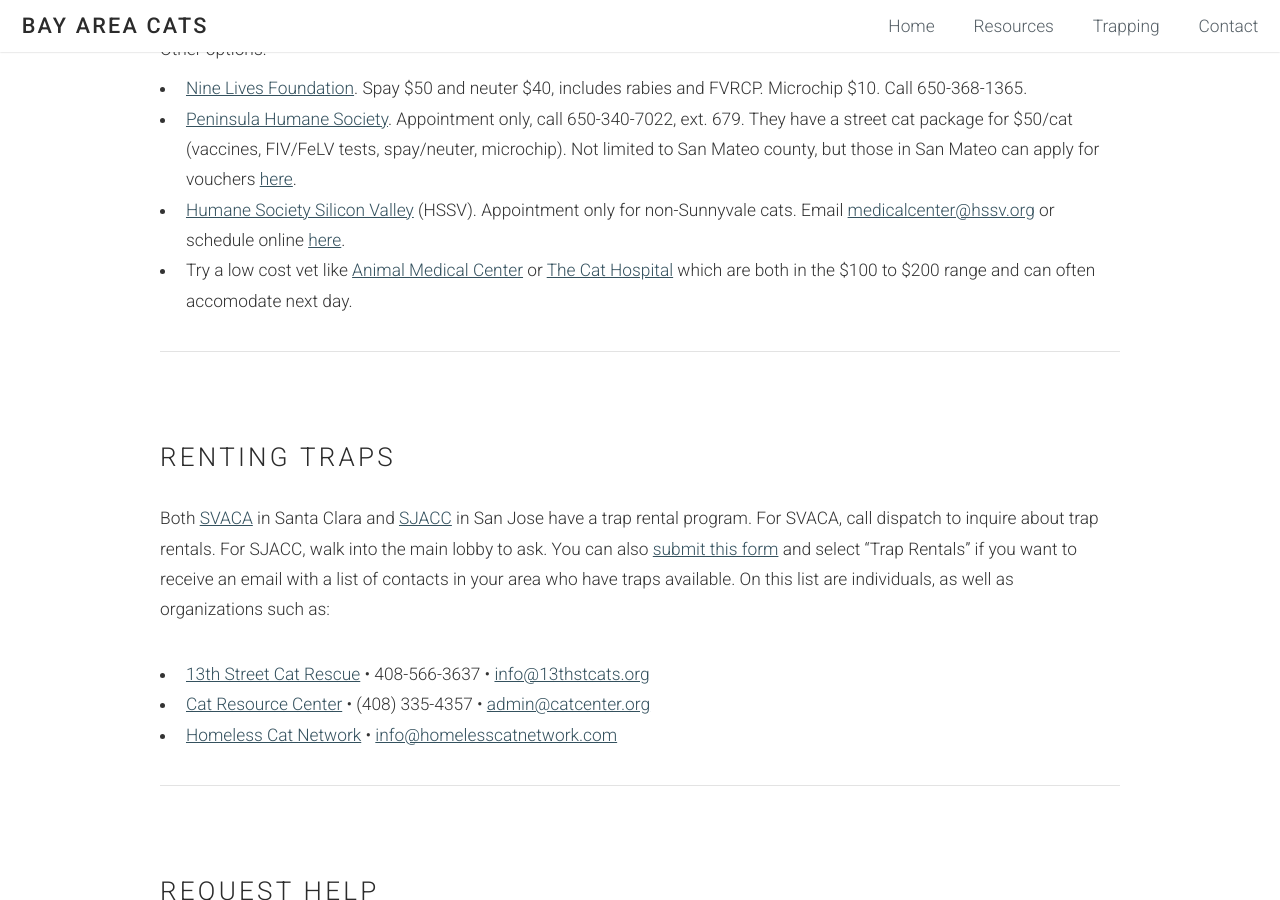
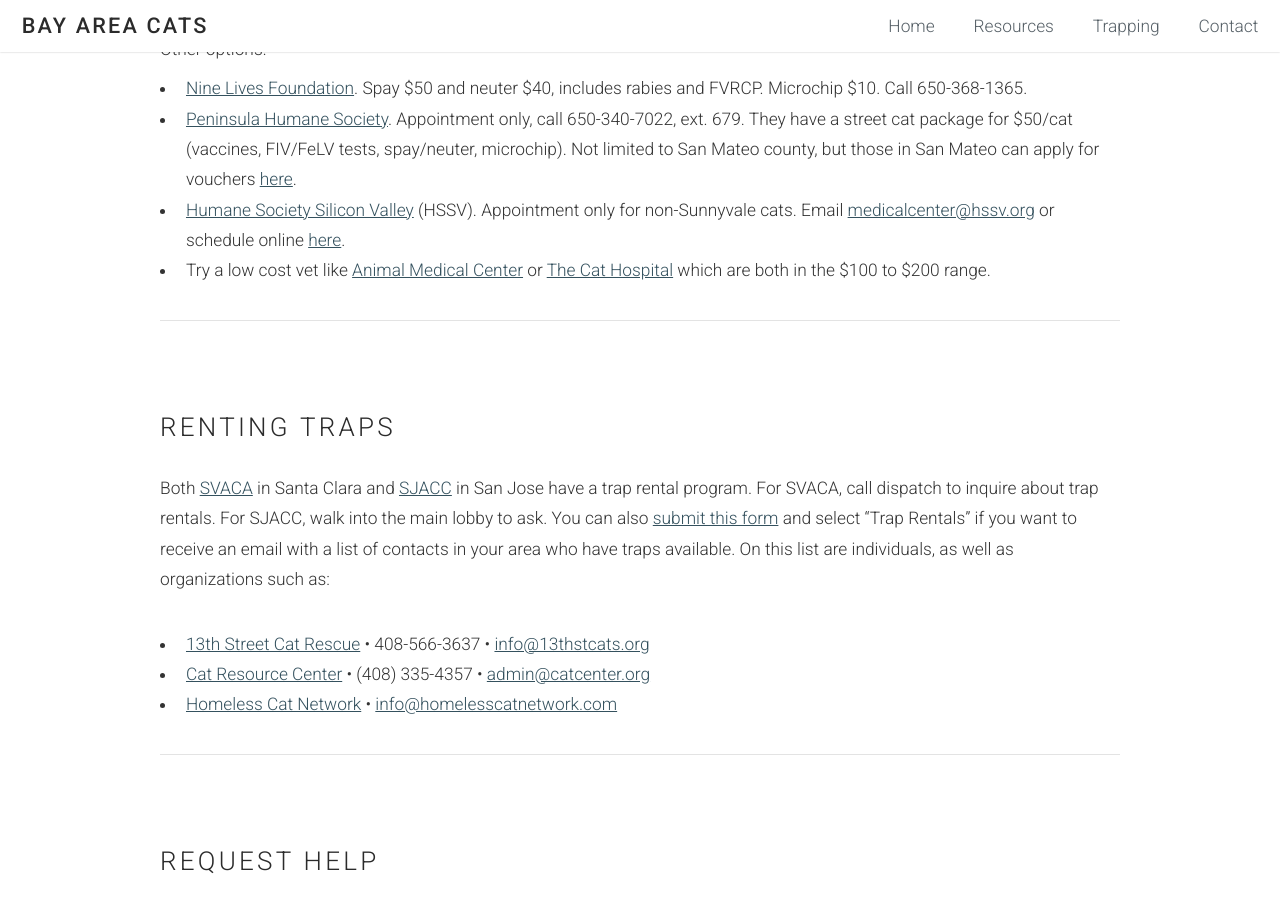
Before and after one commit to sunmeetsingh/bayareacats.github.io, a Jekyll site: the page built from resources.html, in a window 1280 px wide and 900 px high, scrolled down 2000 px. Built offline with Jekyll 4.4.1, drawn with Linux system fonts in a browser that asks for light colours.

Commit message:
Update low cost options

```diff
--- a/resources.html
+++ b/resources.html
@@ -134,7 +134,7 @@
                     <li><a href="https://www.ninelivesfoundation.org/resources">Nine Lives Foundation</a>. Spay $50 and neuter $40, includes rabies and FVRCP. Microchip $10. Call 650-368-1365.</li>
                     <li><a target="_blank" href="https://goo.gl/maps/NV23j2pA17WuPA996">Peninsula Humane Society</a>. Appointment only, call 650-340-7022, ext. 679. They have a street cat package for $50/cat (vaccines, FIV/FeLV tests, spay/neuter, microchip). Not limited to San Mateo county, but those in San Mateo can apply for vouchers <a target="_blank" href="https://www.smchealth.org/spayneuter-voucher-program">here</a>.</li>
                     <li><a href="">Humane Society Silicon Valley</a> (HSSV). Appointment only for non-Sunnyvale cats. Email <a target="_blank" >medicalcenter@hssv.org</a> or schedule online <a href="https://www.hssv.org/community-cat-spay-neuter-appointment-request/">here</a>.
-                    <li>Try a low cost vet like <a target="_blank" href="https://goo.gl/maps/gt4fPXiUGSjtgfhC8">Animal Medical Center</a> or <a target="_blank" href="https://www.hospital4cats.com/">The Cat Hospital</a> which are both in the $100 to $200 range and can often accomodate next day.</li>
+                    <li>Try a low cost vet like <a target="_blank" href="https://goo.gl/maps/gt4fPXiUGSjtgfhC8">Animal Medical Center</a> or <a target="_blank" href="https://www.hospital4cats.com/">The Cat Hospital</a> which are both in the $100 to $200 range.</li>
                 </ul>
             </section>
         </div>
```
